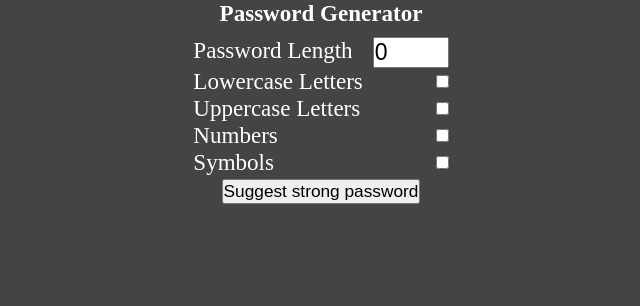
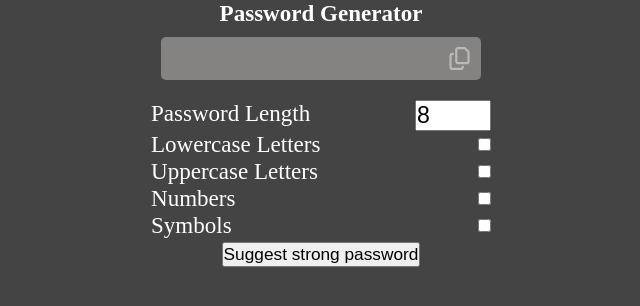
Before and after one commit to aegon78/20-react-projects, a React (Vite) app: page / in a window 1280 px wide. Shown: the top 306 px of the page, without its empty margins (319-959 px from the left). Built offline with nearby package versions, Linux system fonts and the light colour scheme.

Commit message:
password generator finished

```diff
--- a/package.json
+++ b/package.json
@@ -12,6 +12,7 @@
   "dependencies": {
     "react": "^19.2.8",
     "react-dom": "^19.2.8",
+    "react-icons": "^5.7.0",
     "react-toastify": "^11.1.0",
     "remarkable": "^2.0.1"
   },
--- a/src/App.jsx
+++ b/src/App.jsx
@@ -1,6 +1,9 @@
 import './index.css';
 import { nums, lower, upper, syms } from './data';
 import React, { useState } from 'react';
+import { toast, ToastContainer } from 'react-toastify';
+import 'react-toastify/dist/ReactToastify.css';
+import { FaRegCopy } from "react-icons/fa6";
 
 function App() {
   const [pLength, setpLength] = useState(8);
@@ -8,37 +11,55 @@ function App() {
   const [uppercase, setUppercase] = useState(false);
   const [numbers, setNumbers] = useState(false);
   const [symbols, setSymbols] = useState(false);
-  const [password, setPassword] = useState('')
+  const [password, setPassword] = useState('');
 
-  const handleSubmit = (e) =>{
-    e.preventDefault()
+  const handleSubmit = (e) => {
+    e.preventDefault();
+    if (!uppercase && !lowercase && !symbols && !numbers)
+      toast.error('please select');
+  };
+
+  const generatePassword = () => {
+    let generatedPassword = '';
+    if (lowercase) generatedPassword += lower;
+    if (uppercase) generatedPassword += upper;
+    if (numbers) generatedPassword += nums;
+    if (symbols) generatedPassword += syms;
+    setPassword(createPassword(generatedPassword));
+    if(generatedPassword !== '') toast.success('password generated!');
+  };
+
+  const createPassword = (generatedPassword) => {
+    let password = '';
+    const generatedPasswordLength = generatedPassword.length;
+    for (let i = 0; i < pLength; i++) {
+      password += generatedPassword
+        .toString()
+        .charAt(Math.floor(Math.random() * generatedPasswordLength));
     }
+    return password;
+  };
 
-  const generatePassword = () =>{
-    let generatedPassword = ''
-    if (lowercase) generatedPassword += lower
-    if (uppercase) generatedPassword += upper
-    if (numbers) generatedPassword += nums
-    if (symbols) generatedPassword += syms
-    setPassword(createPassword(generatedPassword))
+  const copyFn = ()=>{
+    if(!password) {
+      toast.error('nothing to copy')
+    }else{
+      navigator.clipboard.writeText(password)
+      toast.success('copied to clipboard')
     }
-
-  const createPassword = (generatedPassword) =>{
-    let password = ''
-    const generatedPasswordLength = generatedPassword.length
-    for(let i = 0; i < pLength; i++){
-      const passwordIndex = Math.floor(Math.random() * generatedPasswordLength)
-      password += generatedPassword.toString().charAt(passwordIndex)
-    }
-    return password
 
   }
 
   return (
+    <>
+      <ToastContainer theme="colored" />
       <div className="container">
         <h1>Password Generator</h1>
         <div className="password-generator">
+          <div className='generated-password-container'>
             <p className="generated-password">{password}</p>
+            <FaRegCopy className='copy-btn' onClick={copyFn}/>
+          </div>
           <form onSubmit={handleSubmit}>
             <article>
               <label htmlFor="password-length">Password Length</label>
@@ -49,7 +70,7 @@ function App() {
                 min="8"
                 max="20"
                 placeholder="8-20"
-              defaultValue={length}
+                defaultValue={pLength}
                 onChange={(e) => setpLength(e.target.value)}
               />
             </article>
@@ -97,10 +118,13 @@ function App() {
               />
             </article>
 
-          <button onClick={generatePassword} type="submit">Suggest strong password</button>
+            <button onClick={generatePassword} type="submit">
+              Suggest strong password
+            </button>
           </form>
         </div>
       </div>
+    </>
   );
 }
 
--- a/src/index.css
+++ b/src/index.css
@@ -20,6 +20,21 @@ body{
   gap: 10px;
 }
 
+.generated-password-container{
+  display: flex;
+  align-items: center;
+  justify-content: space-between;
+  margin: 10px;
+  background-color: #858282;
+  padding: 10px;
+  border-radius: 5px;
+  min-width: 320px;
+}
+
+.generated-password-container p{
+  color: #ccc
+}
+
 article{
   display: flex;
   justify-content: space-between;
@@ -37,3 +52,13 @@ button{
 input{
   color: #000
 }
+
+.copy-btn{
+  fill: #dddddd9c;
+  cursor: pointer;
+  transition: 0.2s ease;
+}
+
+.copy-btn:hover{
+  fill: #fff;
+}
```
Also changed, not shown: 1 other file (tests, documents, lock files or other folders). Lines whose indentation alone changed are shown as unchanged.
